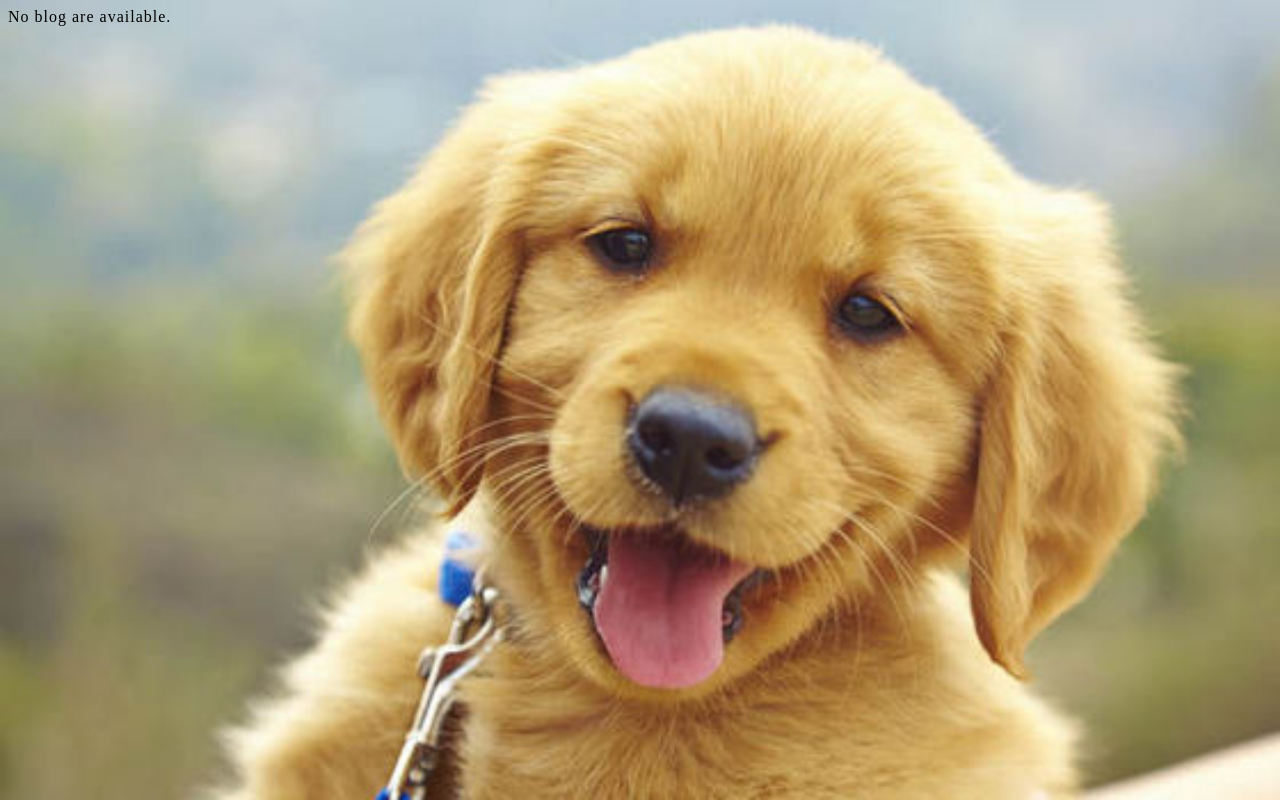
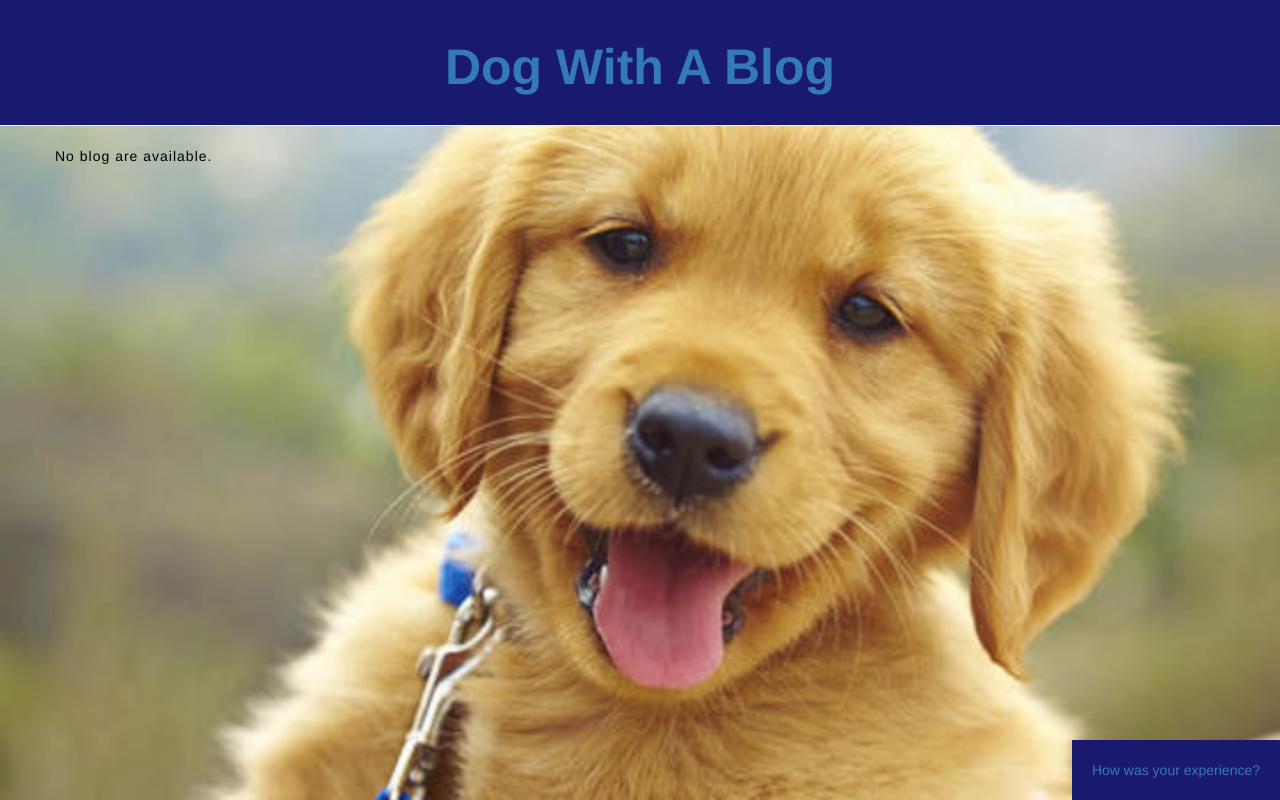
Before and after one commit to natalienix/final_project, a Django app: page /blog/index/ in a window 1280 px wide. Run offline with Django 3.2, Linux system fonts and the light colour scheme; data that the repository does not hold is empty; some libraries are stand-ins or nearby versions.

Commit message:
Added footer for questionaire. CSS improvements.

```diff
--- a/blog/static/blog/style.css
+++ b/blog/static/blog/style.css
@@ -89,3 +89,14 @@ p{
 .btn{
     float: right;
 }
+
+.page-footer{
+	float:right;
+	background-color: midnightblue;
+    margin-bottom: 0;
+    padding: 20px 20px 20px 20px;
+    position:fixed;
+    bottom:0;
+    right:0;
+
+}
--- a/blog/templates/blog/base.html
+++ b/blog/templates/blog/base.html
@@ -9,8 +9,8 @@
     <body>
         <div class="page-header">
             {% if user.is_authenticated %}
-    <a href="{% url 'post_new' %}" class="top-menu"><span class="glyphicon glyphicon-plus"></span></a>
-{% endif %}
+                <a href="{% url 'post_new' %}" class="top-menu"><span class="glyphicon glyphicon-plus"></span></a>
+            {% endif %}
             <h1><a href="/blog/">Dog With A Blog</a></h1>
         </div>
         <div class="content container">
@@ -21,5 +21,8 @@
                 </div>
             </div>
         </div>
+    <div class ="page-footer">
+        <a href="{% url 'index' %}">{{"How was your experience?"}}</a>
+    </div>
     </body>
 </html>
--- a/blog/templates/blog/index.html
+++ b/blog/templates/blog/index.html
@@ -1,8 +1,9 @@
-{% load staticfiles %}
+{% extends 'blog/base.html' %}
+{% block content %}
 
-<link rel="stylesheet" type="text/css" href="{% static 'blog/style.css' %}" />
     {% if latest_question_list %}
         <div class="post">
+            <h1>Questionaire:</h1>
         <ul>
         {% for question in latest_question_list %}
             <li><a href="{% url 'detail' question.id %}">{{ question.question_text }}</a></li>
@@ -12,3 +13,4 @@
     {% else %}
         <p>No blog are available.</p>
     {% endif %}
+{% endblock %}
--- a/blog/templates/blog/post_list.html
+++ b/blog/templates/blog/post_list.html
@@ -11,6 +11,5 @@
         </div>
     {% endfor %}
 
-    <li><a href="{% url 'index' %}">{{"How was your experience?"}}</a></li>
 
 {% endblock content %}
```
Lines whose indentation alone changed are shown as unchanged.
